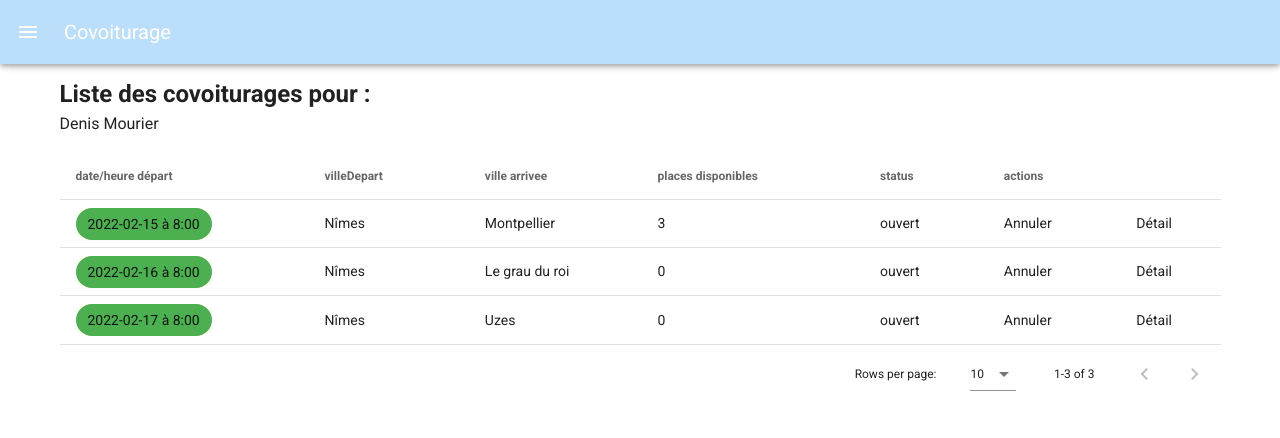
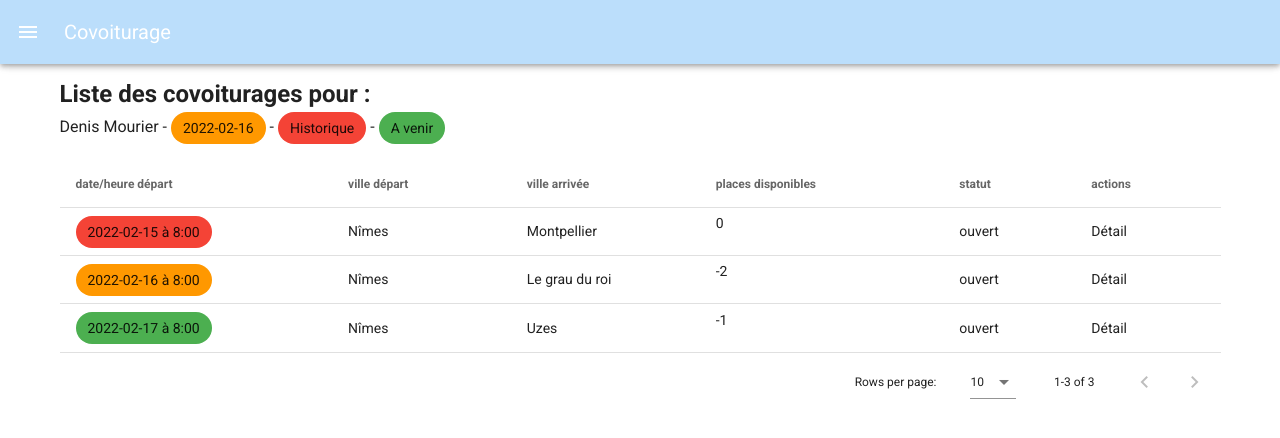
Before and after one commit to FJDMobility/gestion-des-transports---Front, a Vue app: page /listecovoiturage in a window 1280 px wide. Shown: the top 438 px of the page. Built offline with nearby package versions, Linux system fonts and the light colour scheme.

Commit message:
liste covoiturage 1 participant complet, reste gestion des annul

```diff
--- a/src/components/CovoiturageDetail.vue
+++ b/src/components/CovoiturageDetail.vue
@@ -1,12 +1,12 @@
 <template lang="">
     <div>
-        <h2>Détail</h2>
-        <v-data-table :headers="headers" :items="covoiturage">
+        <h2>Détail : </h2>
+        <v-data-table :headers="headers" :items="covoiturage" dense hide-default-footer>
           <template v-slot:item.organisateur="{ item }">
-      <v-chip red>
-        {{ item.organisateur.prenom+"  "+item.organisateur.nom }}
-      </v-chip>
-    </template>
+            <v-chip color="light-green accent-1">
+               {{ item.organisateur.prenom+"  "+item.organisateur.nom }}
+           </v-chip>
+          </template>
 
         </v-data-table>
     </div>
--- a/src/components/CovoiturageDrawer.vue
+++ b/src/components/CovoiturageDrawer.vue
@@ -27,7 +27,7 @@ export default {
       items: [
         { icon: "mdi-home", text: "Accueil", action: "/" },
         {
-          icon: "mdi-list",
+          icon: "mdi-car-clock",
           text: "liste des covoiturages",
           action: "/listecovoiturage",
         },
--- /dev/null
+++ b/src/components/CovoiturageParticipants.vue
@@ -0,0 +1,68 @@
+<template lang="">
+    <div>
+         <h2>Participants : </h2>
+         <v-data-table :headers="headers" :items="participants" dense hide-default-footer>
+
+                <template v-slot:item.annuler="{ item }">
+
+                    <v-chip color="light-green accent-1" v-if="isUser(item)&&!isHistory">
+                        <v-icon small @click="annulerReservationCovoiturage(item, userId)">
+                            mdi-delete
+                        </v-icon>
+                    </v-chip>
+
+                </template>
+
+         </v-data-table>
+
+    </div>
+</template>
+<script>
+import serviceCovoiturageApi from "../services/serviceCovoiturageApi"
+// import dateApp from "../utils/dateApp";
+export default {
+  name: "CovoiturageParticipants",
+  props: {
+      participants: {},
+      isHistory: Boolean,
+      },
+  data() {
+      return {
+          headers: [
+        { text: "Prenom", value: "prenom" },
+        { text: "Nom", value: "nom" },
+        { text: "Email", value: "mail" },
+        { text: "Téléphone", value: "telephone" },
+        { text: "", value: "annuler"}
+       ],
+       tbParticipants: this.participants,
+       userId: this.$store.state.user.id,
+      }
+  },
+  methods: {
+    annulerReservationCovoiturage(item, userId) {
+            serviceCovoiturageApi.annulerCovoiturage(
+             this.listecovoiturage.indexOf(item),
+                userId);
+      // this.editedIndex = this.desserts.indexOf(item);
+      // this.editedItem = Object.assign({}, item);
+      // this.dialogDelete = true;
+    },
+    isUser(item) {
+        if (item.id == this.userId) {
+            return true;
+        }
+        return false;
+    },
+    isHistoryFct() {
+        if (this.isHistory == "true") {
+            return true;
+        }
+        return false;
+    }
+
+  },
+};
+</script>
+<style>
+</style>
--- a/src/components/listeCovoiturage.vue
+++ b/src/components/listeCovoiturage.vue
@@ -1,70 +1,125 @@
 <template lang="">
     <div>
         <h2>Liste des covoiturages pour : </h2>
-        <p> {{$store.state.user.prenom}} {{$store.state.user.nom}}  </p>
-        <v-data-table :headers="headers" :items="listecovoiturage">
+        <p> {{$store.state.user.prenom}} {{$store.state.user.nom}} -
+          <v-chip :color="getHistoryColor(date)">
+                          {{date}}
+            </v-chip>
+            -
+            <v-chip :color="getHistoryColor('2000-01-01')">
+                          Historique
+            </v-chip>
+            -
+            <v-chip :color="getHistoryColor('9999-01-01')">
+                          A venir
+            </v-chip>
+           </p>
+        <v-data-table :headers="headers" :items="listecovoiturage" @click:row="afficherDetail" single-select>
           <template v-slot:item.dateDepart="{ item }">
-            <v-chip color="green">
-              {{ formatDateDisplay(item.dateDepart) }}
+            <v-chip :color="getHistoryColor(item.dateDepart)">
+                          {{ formatDateDisplay(item.dateDepart) }}
             </v-chip>
           </template>
 
-            <template v-slot:item.annul="{ item }">
-              <button @click="annulerReservationCovoiturage(item, userId)">Annuler</button>
+            <template v-slot:item.detail="{ item }">
+             <button @click="afficherDetail(item)">Détail</button>
             </template>
-            <template v-slot:item.detail="{ item }">
-              <button @click="afficherDetail(item)">Détail</button>
+            <template v-slot:item.placesDisponibles="{ item }">
+              <p>
+                {{item.placesDisponibles-item.participant.length}}
+              </p>
             </template>
-
         </v-data-table>
-        <div v-if="valeursDetail" @click="()=>valeursDetail=null">
+          <div v-if="valeursDetail" >
+            <v-btn @click="()=>valeursDetail=null">
+              <v-icon color="red">
+                mdi-close-box
+              </v-icon>
+            </v-btn>
             <CovoiturageDetail :covoiturage="valeursDetail"/>
-        </div>
+            <p></p>
+            <CovoiturageParticipants :participants="valeursParticipants" :isHistory="isHistory(dateDetail)"/>
+          </div>
     </div>
 
 </template>
 <script>
-import serviceCovoiturageApi from "../services/serviceCovoiturageApi";
+// import serviceCovoiturageApi from "../services/serviceCovoiturageApi";
 import CovoiturageDetail from "./CovoiturageDetail.vue";
+import CovoiturageParticipants from "./CovoiturageParticipants.vue"
+import dateApp from "../utils/dateApp";
 export default {
   name: "listeCovoiturage",
   components: {
-    CovoiturageDetail
+    CovoiturageDetail,
+    CovoiturageParticipants
   },
   data() {
     return {
       headers: [
         { text: "date/heure départ", value: "dateDepart" },
-        { text: "villeDepart", value: "villeDepart" },
-        { text: "ville arrivee", value: "villeArrivee" },
+        { text: "ville départ", value: "villeDepart" },
+        { text: "ville arrivée", value: "villeArrivee" },
         { text: "places disponibles", value: "placesDisponibles" },
-        { text: "status", value: "status" },
-        { text: "actions", value: "annul" },
-        { text: "", value: "detail" },
+        { text: "statut", value: "status" },
+        // { text: "actions", value: "annul" },
+        { text: "actions", value: "detail" },
       ],
       listecovoiturage: this.$store.getters.allCovoiturage.covoiturages,
       userId: this.$store.state.user.id,
       valeursDetail: null,
-    };
+      valeursParticipants: null,
+      date: dateApp(),
+      dateDetail: "",
+      };
   },
   methods: {
     formatDateDisplay(dateTimeString) {
       return dateTimeString.split("T").join("  à ");
     },
 
-    annulerReservationCovoiturage(item, userId) {
-      serviceCovoiturageApi.annulerCovoiturage(
-        this.listecovoiturage.indexOf(item),
-        userId
-      );
-      // this.editedIndex = this.desserts.indexOf(item);
-      // this.editedItem = Object.assign({}, item);
-      // this.dialogDelete = true;
+    // annulerReservationCovoiturage(item, userId) {
+    //   serviceCovoiturageApi.annulerCovoiturage(
+    //     this.listecovoiturage.indexOf(item),
+    //     userId
+    //   );
+    //   // this.editedIndex = this.desserts.indexOf(item);
+    //   // this.editedItem = Object.assign({}, item);
+    //   // this.dialogDelete = true;
+    // },
+    afficherDetail(item, row) {
+      this.valeursDetail = [item];
+      this.valeursParticipants = item.participant;
+      row.select(true);
+      this.dateDetail = item.dateDepart;
+
     },
-    afficherDetail(item) {
-      console.log("afficherDetail")
-      this.valeursDetail = [item];
+    getHistoryColor(dateparm) {
+      if (this.isHistory(dateparm)) {
+        return "red"
+      }
+      if (this.isToday(dateparm)) {
+        return "orange"
+      }
+      return "green";
     },
+    isHistory(dateparm) {
+      let dateItem = dateparm.split("T")[0];
+      let dateNow = dateApp();
+      if (dateItem < dateNow) {
+        return true;
+      }
+      return false;
+    },
+    isToday(dateparm) {
+      let dateItem = dateparm.split("T")[0];
+      let dateNow = dateApp();
+      if (dateItem == dateNow) {
+        return true
+      }
+      return false
+    },
+
   },
 
   beforeCreate() {
@@ -73,4 +128,7 @@ export default {
 };
 </script>
 <style>
+tr.v-data-table__selected {
+    background: #BBDEFB !important;
+  }
 </style>
```
Also changed, not shown: 1 other file (tests, documents, lock files or other folders).
